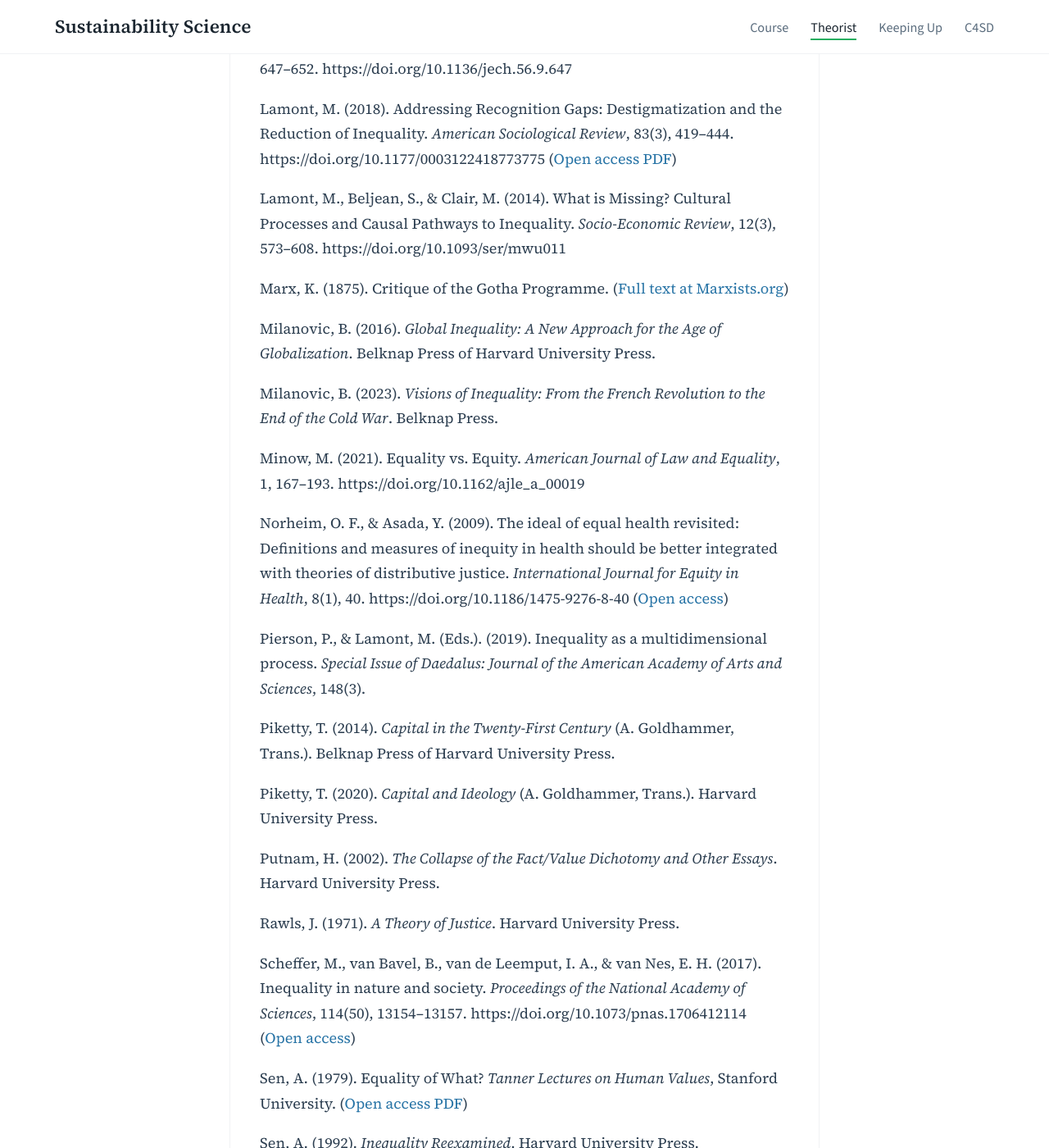
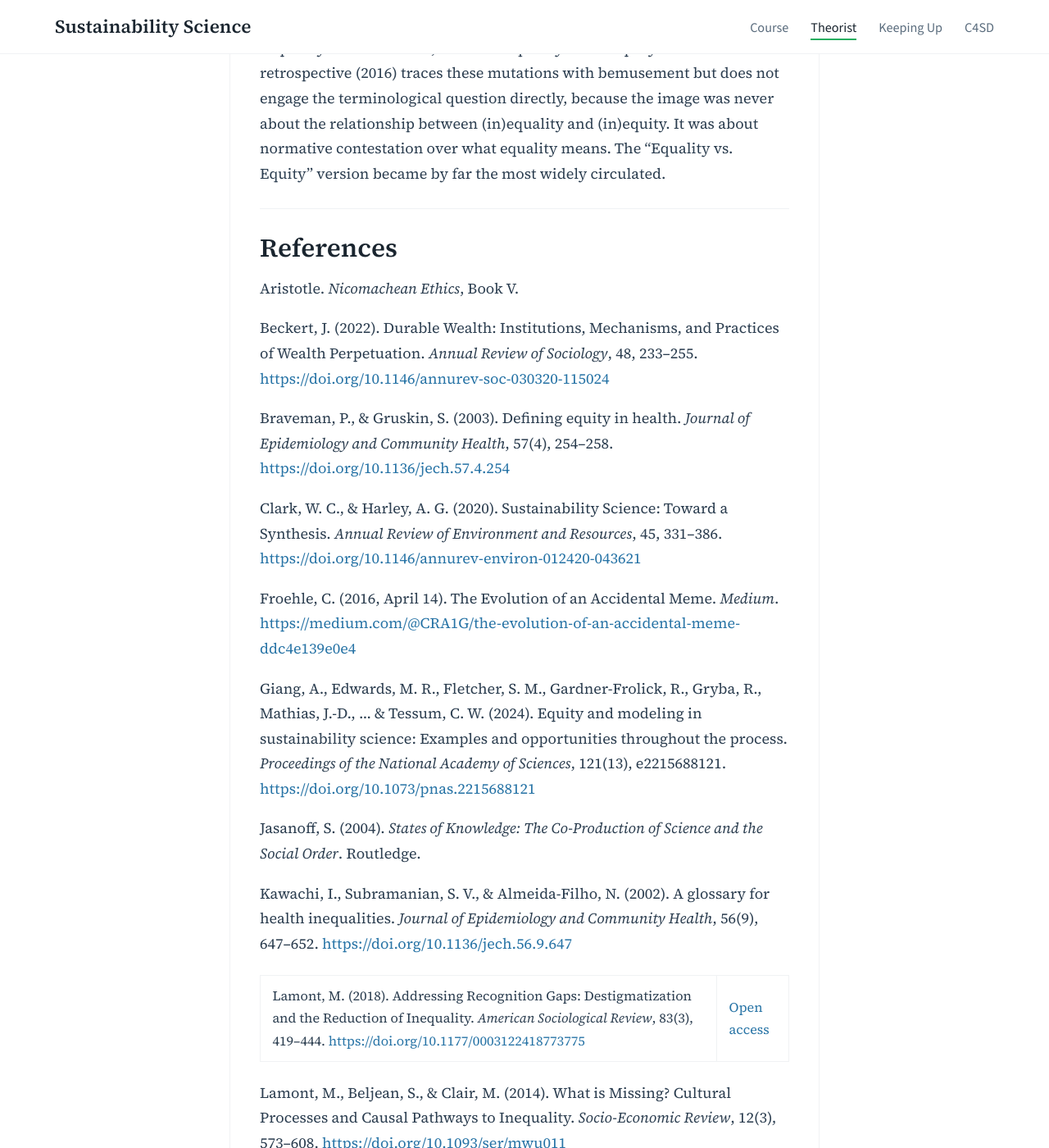
Before and after one commit to agharley/sustsci, a Jekyll site: the page built from blog/_posts/2026-01-01-inequality-inequity.md, in a window 1280 px wide and 1400 px high, scrolled down 17646 px. Shown: the whole window at 82% size. Built offline with Jekyll 4.4.1, drawn with Linux system fonts in a browser that asks for light colours; some of the changed text lies outside the part shown.

Commit message:
adding images to inequality blog
and fixing the bibliography for live links

```diff
--- a/blog/_posts/2026-01-01-inequality-inequity.md
+++ b/blog/_posts/2026-01-01-inequality-inequity.md
@@ -45,7 +45,7 @@
 
 One source of the current muddle is a viral image. In 2012, Craig Froehle created a simple illustration showing three people of different heights trying to watch a baseball game over a fence (Froehle, 2016). In the "equality" panel, each stands on an identical box; the shortest still cannot see. In the "equity" panel, boxes are redistributed according to need; everyone watches the game.
 
-[FIGURE 1 HERE]
+![Equality vs. Equity illustration showing three people of different heights watching a baseball game]({{ site.baseurl }}/assets/images/adapted_Froehle.png)
 
 *Figure 1: "Equality vs. Equity" illustration, adapted from Froehle (2016). See Note 1 for the image's evolution.*
 
@@ -189,7 +189,7 @@
 
 When inequity is treated as a separate normative judgment rather than a property embedded in certain inequalities, multiple theories of justice can engage the same empirical findings. We can bring Rawlsian frameworks, Sen's capabilities approach, Indigenous conceptions of fairness, or other perspectives to bear on shared data. For a field that works across diverse cultural and political contexts, this flexibility is essential.
 
-[FIGURE 3 HERE]
+![Same Inequality, Different Equity Judgments - air pollution exposure by income with different theories of justice]({{ site.baseurl }}/assets/images/two-step.png)
 
 *Figure 3: Same Inequality, Different Equity Judgments. The same empirical finding about air pollution exposure by income quintile receives different verdicts depending on which theory of justice is applied. The two-step creates space for deliberation about which framework applies and why.*
 
@@ -221,33 +221,33 @@
 
 Aristotle. *Nicomachean Ethics*, Book V.
 
-Beckert, J. (2022). Durable Wealth: Institutions, Mechanisms, and Practices of Wealth Perpetuation. *Annual Review of Sociology*, 48, 233–255. https://doi.org/10.1146/annurev-soc-030320-115024
+Beckert, J. (2022). Durable Wealth: Institutions, Mechanisms, and Practices of Wealth Perpetuation. *Annual Review of Sociology*, 48, 233–255. [https://doi.org/10.1146/annurev-soc-030320-115024](https://doi.org/10.1146/annurev-soc-030320-115024)
 
-Braveman, P., & Gruskin, S. (2003). Defining equity in health. *Journal of Epidemiology and Community Health*, 57(4), 254–258. https://doi.org/10.1136/jech.57.4.254
+Braveman, P., & Gruskin, S. (2003). Defining equity in health. *Journal of Epidemiology and Community Health*, 57(4), 254–258. [https://doi.org/10.1136/jech.57.4.254](https://doi.org/10.1136/jech.57.4.254)
 
-Clark, W. C., & Harley, A. G. (2020). Sustainability Science: Toward a Synthesis. *Annual Review of Environment and Resources*, 45, 331–386. https://doi.org/10.1146/annurev-environ-012420-043621
+Clark, W. C., & Harley, A. G. (2020). Sustainability Science: Toward a Synthesis. *Annual Review of Environment and Resources*, 45, 331–386. [https://doi.org/10.1146/annurev-environ-012420-043621](https://doi.org/10.1146/annurev-environ-012420-043621)
 
-Froehle, C. (2016, April 14). [The Evolution of an Accidental Meme](https://medium.com/@CRA1G/the-evolution-of-an-accidental-meme-ddc4e139e0e4). *Medium*.
+Froehle, C. (2016, April 14). The Evolution of an Accidental Meme. *Medium*. [https://medium.com/@CRA1G/the-evolution-of-an-accidental-meme-ddc4e139e0e4](https://medium.com/@CRA1G/the-evolution-of-an-accidental-meme-ddc4e139e0e4)
 
-Giang, A., Edwards, M. R., Fletcher, S. M., Gardner-Frolick, R., Gryba, R., Mathias, J.-D., ... & Tessum, C. W. (2024). Equity and modeling in sustainability science: Examples and opportunities throughout the process. *Proceedings of the National Academy of Sciences*, 121(13), e2215688121. https://doi.org/10.1073/pnas.2215688121
+Giang, A., Edwards, M. R., Fletcher, S. M., Gardner-Frolick, R., Gryba, R., Mathias, J.-D., ... & Tessum, C. W. (2024). Equity and modeling in sustainability science: Examples and opportunities throughout the process. *Proceedings of the National Academy of Sciences*, 121(13), e2215688121. [https://doi.org/10.1073/pnas.2215688121](https://doi.org/10.1073/pnas.2215688121)
 
 Jasanoff, S. (2004). *States of Knowledge: The Co-Production of Science and the Social Order*. Routledge.
 
-Kawachi, I., Subramanian, S. V., & Almeida-Filho, N. (2002). A glossary for health inequalities. *Journal of Epidemiology and Community Health*, 56(9), 647–652. https://doi.org/10.1136/jech.56.9.647
+Kawachi, I., Subramanian, S. V., & Almeida-Filho, N. (2002). A glossary for health inequalities. *Journal of Epidemiology and Community Health*, 56(9), 647–652. [https://doi.org/10.1136/jech.56.9.647](https://doi.org/10.1136/jech.56.9.647)
 
-Lamont, M. (2018). Addressing Recognition Gaps: Destigmatization and the Reduction of Inequality. *American Sociological Review*, 83(3), 419–444. https://doi.org/10.1177/0003122418773775 ([Open access PDF](https://scholar.harvard.edu/files/lamont/files/asr_addressing_recognition_gaps.pdf))
+Lamont, M. (2018). Addressing Recognition Gaps: Destigmatization and the Reduction of Inequality. *American Sociological Review*, 83(3), 419–444. [https://doi.org/10.1177/0003122418773775](https://doi.org/10.1177/0003122418773775) | [Open access](https://scholar.harvard.edu/files/lamont/files/asr_addressing_recognition_gaps.pdf)
 
-Lamont, M., Beljean, S., & Clair, M. (2014). What is Missing? Cultural Processes and Causal Pathways to Inequality. *Socio-Economic Review*, 12(3), 573–608. https://doi.org/10.1093/ser/mwu011
+Lamont, M., Beljean, S., & Clair, M. (2014). What is Missing? Cultural Processes and Causal Pathways to Inequality. *Socio-Economic Review*, 12(3), 573–608. [https://doi.org/10.1093/ser/mwu011](https://doi.org/10.1093/ser/mwu011)
 
-Marx, K. (1875). Critique of the Gotha Programme. ([Full text at Marxists.org](https://www.marxists.org/archive/marx/works/1875/gotha/))
+Marx, K. (1875). Critique of the Gotha Programme. [Full text](https://www.marxists.org/archive/marx/works/1875/gotha/)
 
 Milanovic, B. (2016). *Global Inequality: A New Approach for the Age of Globalization*. Belknap Press of Harvard University Press.
 
 Milanovic, B. (2023). *Visions of Inequality: From the French Revolution to the End of the Cold War*. Belknap Press.
 
-Minow, M. (2021). Equality vs. Equity. *American Journal of Law and Equality*, 1, 167–193. https://doi.org/10.1162/ajle_a_00019
+Minow, M. (2021). Equality vs. Equity. *American Journal of Law and Equality*, 1, 167–193. [https://doi.org/10.1162/ajle_a_00019](https://doi.org/10.1162/ajle_a_00019)
 
-Norheim, O. F., & Asada, Y. (2009). The ideal of equal health revisited: Definitions and measures of inequity in health should be better integrated with theories of distributive justice. *International Journal for Equity in Health*, 8(1), 40. https://doi.org/10.1186/1475-9276-8-40 ([Open access](https://equityhealthj.biomedcentral.com/articles/10.1186/1475-9276-8-40))
+Norheim, O. F., & Asada, Y. (2009). The ideal of equal health revisited: Definitions and measures of inequity in health should be better integrated with theories of distributive justice. *International Journal for Equity in Health*, 8(1), 40. [https://doi.org/10.1186/1475-9276-8-40](https://doi.org/10.1186/1475-9276-8-40) | [Open access](https://equityhealthj.biomedcentral.com/articles/10.1186/1475-9276-8-40)
 
 Pierson, P., & Lamont, M. (Eds.). (2019). Inequality as a multidimensional process. *Special Issue of Daedalus: Journal of the American Academy of Arts and Sciences*, 148(3).
 
@@ -259,16 +259,16 @@
 
 Rawls, J. (1971). *A Theory of Justice*. Harvard University Press.
 
-Scheffer, M., van Bavel, B., van de Leemput, I. A., & van Nes, E. H. (2017). Inequality in nature and society. *Proceedings of the National Academy of Sciences*, 114(50), 13154–13157. https://doi.org/10.1073/pnas.1706412114 ([Open access](https://pmc.ncbi.nlm.nih.gov/articles/PMC5740652/))
+Scheffer, M., van Bavel, B., van de Leemput, I. A., & van Nes, E. H. (2017). Inequality in nature and society. *Proceedings of the National Academy of Sciences*, 114(50), 13154–13157. [https://doi.org/10.1073/pnas.1706412114](https://doi.org/10.1073/pnas.1706412114) | [Open access](https://pmc.ncbi.nlm.nih.gov/articles/PMC5740652/)
 
-Sen, A. (1979). Equality of What? *Tanner Lectures on Human Values*, Stanford University. ([Open access PDF](https://ophi.org.uk/sites/default/files/Sen-1979_Equality-of-What.pdf))
+Sen, A. (1979). Equality of What? *Tanner Lectures on Human Values*, Stanford University. [Open access](https://ophi.org.uk/sites/default/files/Sen-1979_Equality-of-What.pdf)
 
 Sen, A. (1992). *Inequality Reexamined*. Harvard University Press.
 
-Vallgarda, S. (2006). When are health inequalities a political problem? *European Journal of Public Health*, 16(6), 615–616. https://doi.org/10.1093/eurpub/ckl047
+Vallgarda, S. (2006). When are health inequalities a political problem? *European Journal of Public Health*, 16(6), 615–616. [https://doi.org/10.1093/eurpub/ckl047](https://doi.org/10.1093/eurpub/ckl047)
 
-Whitehead, M. (1992). The Concepts and Principles of Equity and Health. *International Journal of Health Services*, 22(3), 429–445. https://doi.org/10.2190/986L-LHQ6-2VTE-YRRN
+Whitehead, M. (1992). The Concepts and Principles of Equity and Health. *International Journal of Health Services*, 22(3), 429–445. [https://doi.org/10.2190/986L-LHQ6-2VTE-YRRN](https://doi.org/10.2190/986L-LHQ6-2VTE-YRRN)
 
-Willis, R., Curato, N., & Smith, G. (2022). Deliberative democracy and the climate crisis. *WIREs Climate Change*, 13(2), e759. https://doi.org/10.1002/wcc.759
+Willis, R., Curato, N., & Smith, G. (2022). Deliberative democracy and the climate crisis. *WIREs Climate Change*, 13(2), e759. [https://doi.org/10.1002/wcc.759](https://doi.org/10.1002/wcc.759)
 
-Young, I. M. (2006). Responsibility and Global Justice: A Social Connection Model. *Social Philosophy and Policy*, 23(1), 102–130. https://doi.org/10.1017/S0265052506060043
+Young, I. M. (2006). Responsibility and Global Justice: A Social Connection Model. *Social Philosophy and Policy*, 23(1), 102–130. [https://doi.org/10.1017/S0265052506060043](https://doi.org/10.1017/S0265052506060043)
```
Also changed, not shown: other parts of blog/_posts/2026-01-01-inequality-inequity.md (+2 -2 lines), assets/images/adapted_Froehle.png (added), assets/images/inequality-inequity.png (added), assets/images/two-step.png (added), 1 other file.
